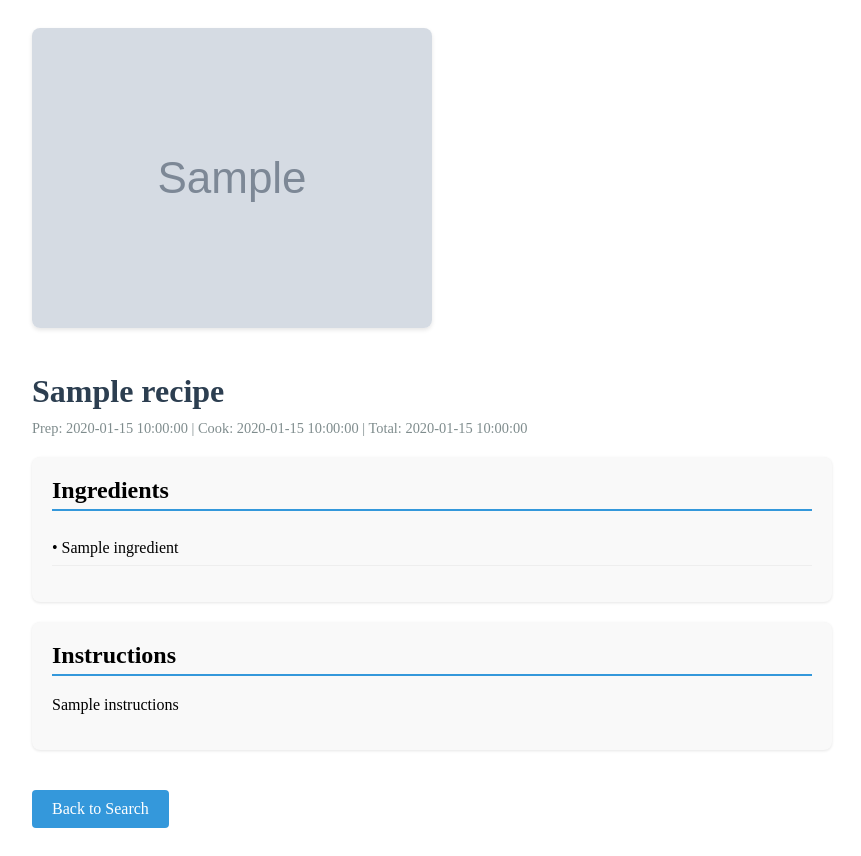
After one commit to parthgmjain/MealMate, a Flask app: template templates/recipe_detail.html in a window 1280 px wide. The commit adds this page. Shown: the whole page, without its empty margins (208-1069 px from the left). Run offline with Flask 3, Linux system fonts and the light colour scheme; the template is opened without the code that fills it: most values are stand-ins (such as "Sample title", 1, 10 or a date in 2020); grey boxes marked "Sample" are stand-in pictures; parts of the project's set-up code (start-up, migrations or seed data) failed here and were passed over.

Commit message:
creating nutritional label for rcipe displays as well as create recipe page for each meal

```diff
--- a/app.py
+++ b/app.py
@@ -133,11 +133,9 @@
 @app.route('/api/recipes-with-ingredients', methods=['POST'])
 def recipes_with_ingredients():
     ingredients = request.json.get('ingredients', [])
-    ingredients = [search_engine.preprocess_name(ing) for ing in ingredients]
 
     def score_recipe(row):
         try:
-            # Clean and parse ingredients
             ingredients_str = row['RecipeIngredientParts'].replace('c("', '["').replace('")', '"]')
             recipe_ings = ast.literal_eval(ingredients_str.lower())
             recipe_ings = [search_engine.preprocess_name(ing) for ing in recipe_ings]
@@ -146,9 +144,13 @@
             print(f"Error scoring recipe: {e}")
             return 0
 
+    # Load only necessary columns
     df = pd.read_csv('recipes.csv',
-                    usecols=['Name', 'RecipeIngredientParts', 'RecipeInstructions'],
-                    dtype={'RecipeIngredientParts': 'string', 'Name': 'string'},
+                    usecols=[
+                        'RecipeId', 'Name', 'RecipeIngredientParts',
+                        'RecipeServings', 'Calories', 'FatContent', 'ProteinContent' , 'SodiumContent',
+                        "SugarContent", "CarbohydrateContent", "SaturatedFatContent"
+                    ],
                     engine='c')
 
     df['score'] = df.apply(score_recipe, axis=1)
@@ -157,15 +159,67 @@
     results = []
     for _, row in matches.iterrows():
         try:
+            ingredients = ast.literal_eval(row['RecipeIngredientParts'].replace('c("', '["').replace('")', '"]'))
+
             results.append({
+                'id': row['RecipeId'],
                 'name': row['Name'],
-                'ingredients': ast.literal_eval(row['RecipeIngredientParts'].replace('c("', '["').replace('")', '"]')),
-                'instructions': row['RecipeInstructions']
+                'servings': row['RecipeServings'] if pd.notna(row['RecipeServings']) else 'N/A',
+                'ingredients': ingredients,
+                'nutrition': {
+                    'calories': row['Calories'] if pd.notna(row['Calories']) else 'N/A',
+                    'totalFat': row['FatContent'] if pd.notna(row['FatContent']) else 'N/A',
+                    'saturatedFat': row['SaturatedFatContent'] if pd.notna(row['SaturatedFatContent']) else 'N/A',
+                    'sodium': row['SodiumContent'] if pd.notna(row['SodiumContent']) else 'N/A',
+                    'sugar': row['SugarContent'] if pd.notna(row['SugarContent']) else 'N/A',
+                    'carbohydrate': row['CarbohydrateContent'] if pd.notna(row['CarbohydrateContent']) else 'N/A',
+                    'protein': row['ProteinContent'] if pd.notna(row['ProteinContent']) else 'N/A',
+
+}
             })
-        except:
+        except Exception as e:
+            print(f"Error processing recipe: {e}")
             continue
 
     return jsonify(results)
 
+
+
+@app.route('/recipe/<int:recipe_id>')
+def recipe_detail(recipe_id):
+    try:
+        df = pd.read_csv('recipes.csv',
+                        usecols=['Name', 'RecipeIngredientParts', 'RecipeInstructions'],
+                        dtype={'RecipeIngredientParts': 'string', 'Name': 'string'},
+                        engine='c')
+
+        recipe = df.iloc[recipe_id]
+
+        # Parse and format ingredients and instructions
+        ingredients_str = recipe['RecipeIngredientParts'].replace('c("', '["').replace('")', '"]')
+        ingredients = ast.literal_eval(ingredients_str.lower())
+        instructions = recipe['RecipeInstructions']
+
+        # Convert instructions to list if possible
+        try:
+            instructions_list = ast.literal_eval(instructions.replace('c("', '["').replace('")', '"]'))
+            if isinstance(instructions_list, list):
+                instructions = instructions_list
+        except:
+            pass
+
+        return render_template('recipe_detail.html',
+                               recipe={
+                                   'Name': recipe['Name'],
+                                   'RecipeIngredientParts': ingredients,
+                                   'RecipeInstructions': instructions
+                               },
+                               instructions=instructions,
+                               main_image=None)  # You can add an image URL if available
+
+    except Exception as e:
+        print(f"Error loading recipe {recipe_id}: {e}")
+        return "Recipe not found", 404
+
 if __name__ == '__main__':
     app.run(debug=True)
--- /dev/null
+++ b/static/css/recipe.css
@@ -0,0 +1,73 @@
+/* Recipe Detail Page Specific Styles */
+.recipe-container {
+    max-width: 800px;
+    margin: 0 auto;
+    padding: 20px;
+}
+
+.recipe-image {
+    max-width: 100%;
+    height: auto;
+    border-radius: 8px;
+    margin-bottom: 20px;
+    box-shadow: 0 2px 4px rgba(0,0,0,0.1);
+}
+
+.recipe-title {
+    font-size: 2em;
+    color: #2c3e50;
+    margin-bottom: 10px;
+}
+
+.recipe-meta {
+    color: #7f8c8d;
+    margin-bottom: 20px;
+    font-size: 0.9em;
+}
+
+.ingredients-list, .instructions {
+    background: #f9f9f9;
+    padding: 20px;
+    border-radius: 8px;
+    margin-bottom: 20px;
+    box-shadow: 0 1px 3px rgba(0,0,0,0.1);
+}
+
+.ingredients-list h2, .instructions h2 {
+    border-bottom: 2px solid #3498db;
+    padding-bottom: 5px;
+    margin-top: 0;
+}
+
+.ingredients-list ul {
+    list-style-type: none;
+    padding: 0;
+}
+
+.ingredients-list li {
+    padding: 8px 0;
+    border-bottom: 1px solid #eee;
+}
+
+.instructions ol {
+    padding-left: 20px;
+}
+
+.instructions li {
+    margin-bottom: 10px;
+}
+
+.back-button {
+    display: inline-block;
+    margin-top: 20px;
+    padding: 10px 20px;
+    background-color: #3498db;
+    color: white;
+    text-decoration: none;
+    border-radius: 4px;
+    transition: background-color 0.3s;
+}
+
+.back-button:hover {
+    background-color: #2980b9;
+}
--- /dev/null
+++ b/static/js/recipe.js
@@ -0,0 +1,30 @@
+document.addEventListener('DOMContentLoaded', () => {
+    // Format instructions if they're in array format
+    const instructionsElement = document.querySelector('.instructions p');
+    if (instructionsElement) {
+        try {
+            const instructions = JSON.parse(instructionsElement.textContent.replace(/'/g, '"'));
+            if (Array.isArray(instructions)) {
+                let formattedInstructions = '<ol>';
+                instructions.forEach(step => {
+                    formattedInstructions += `<li>${step}</li>`;
+                });
+                formattedInstructions += '</ol>';
+                instructionsElement.innerHTML = formattedInstructions;
+            }
+        } catch (e) {
+            console.log('Instructions not in array format');
+        }
+    }
+
+    // Make ingredients list items more readable
+    const ingredientsList = document.querySelector('.ingredients-list ul');
+    if (ingredientsList) {
+        const items = ingredientsList.querySelectorAll('li');
+        items.forEach(item => {
+            const text = item.textContent.trim();
+            // Add bullet point and clean up formatting
+            item.innerHTML = `• ${text.charAt(0).toUpperCase() + text.slice(1)}`;
+        });
+    }
+});
--- /dev/null
+++ b/templates/recipe_detail.html
@@ -0,0 +1,41 @@
+<!DOCTYPE html>
+<html>
+<head>
+    <title>{{ recipe.Name }} - MealMate</title>
+    <link rel="stylesheet" href="{{ url_for('static', filename='css/main.css') }}">
+    <link rel="stylesheet" href="{{ url_for('static', filename='css/recipe.css') }}">
+</head>
+<body>
+    <div class="recipe-container">
+        {% if main_image %}
+        <img src="{{ main_image }}" alt="{{ recipe.Name }}" class="recipe-image">
+        {% endif %}
+
+        <h1 class="recipe-title">{{ recipe.Name }}</h1>
+
+        <div class="recipe-meta">
+            {% if recipe.PrepTime %}<span>Prep: {{ recipe.PrepTime }}</span> | {% endif %}
+            {% if recipe.CookTime %}<span>Cook: {{ recipe.CookTime }}</span> | {% endif %}
+            {% if recipe.TotalTime %}<span>Total: {{ recipe.TotalTime }}</span>{% endif %}
+        </div>
+
+        <div class="ingredients-list">
+            <h2>Ingredients</h2>
+            <ul>
+                {% for ingredient in recipe.RecipeIngredientParts %}
+                <li>{{ ingredient }}</li>
+                {% endfor %}
+            </ul>
+        </div>
+
+        <div class="instructions">
+            <h2>Instructions</h2>
+            <p>{{ instructions|safe }}</p>
+        </div>
+
+        <a href="{{ url_for('index') }}" class="back-button">Back to Search</a>
+    </div>
+
+    <script src="{{ url_for('static', filename='js/recipe.js') }}"></script>
+</body>
+</html>
```
Also changed, not shown: static/css/styles.css (+110 -3 lines), static/js/script.js (+44 -10 lines).
